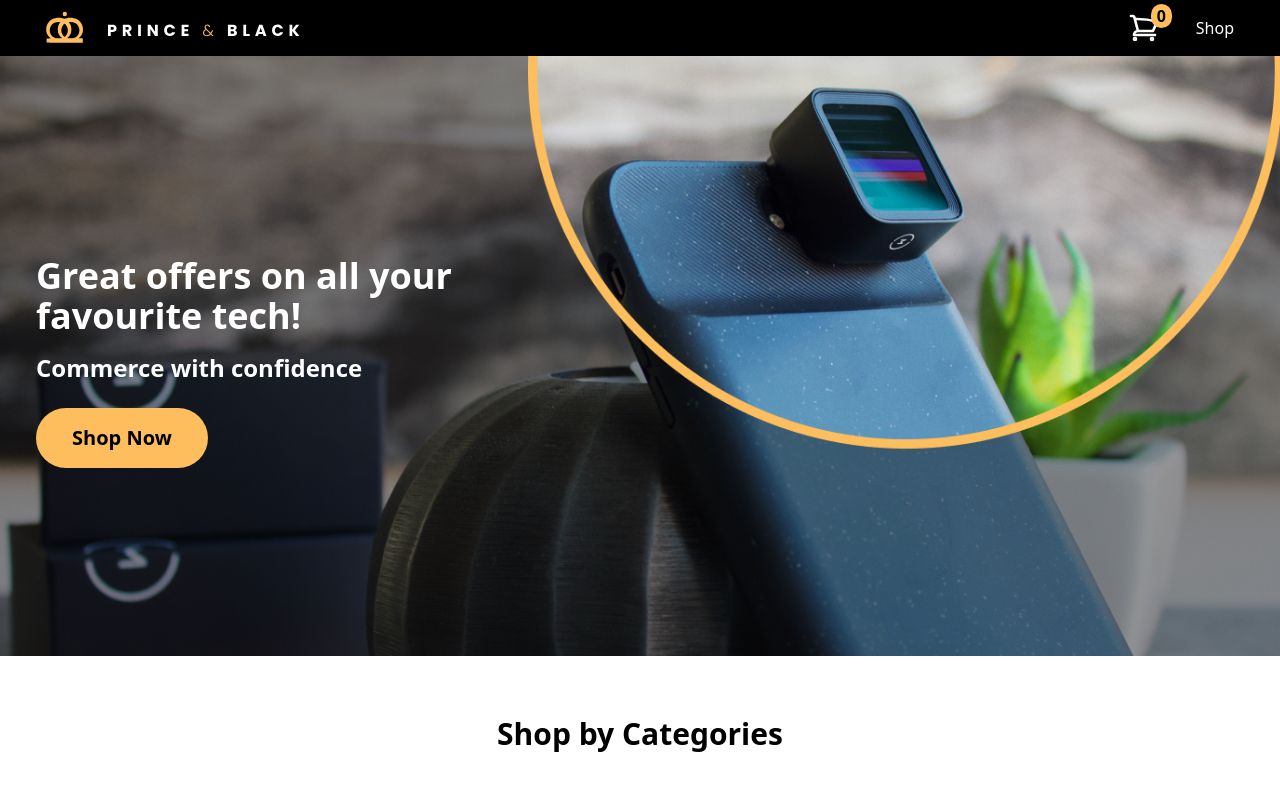
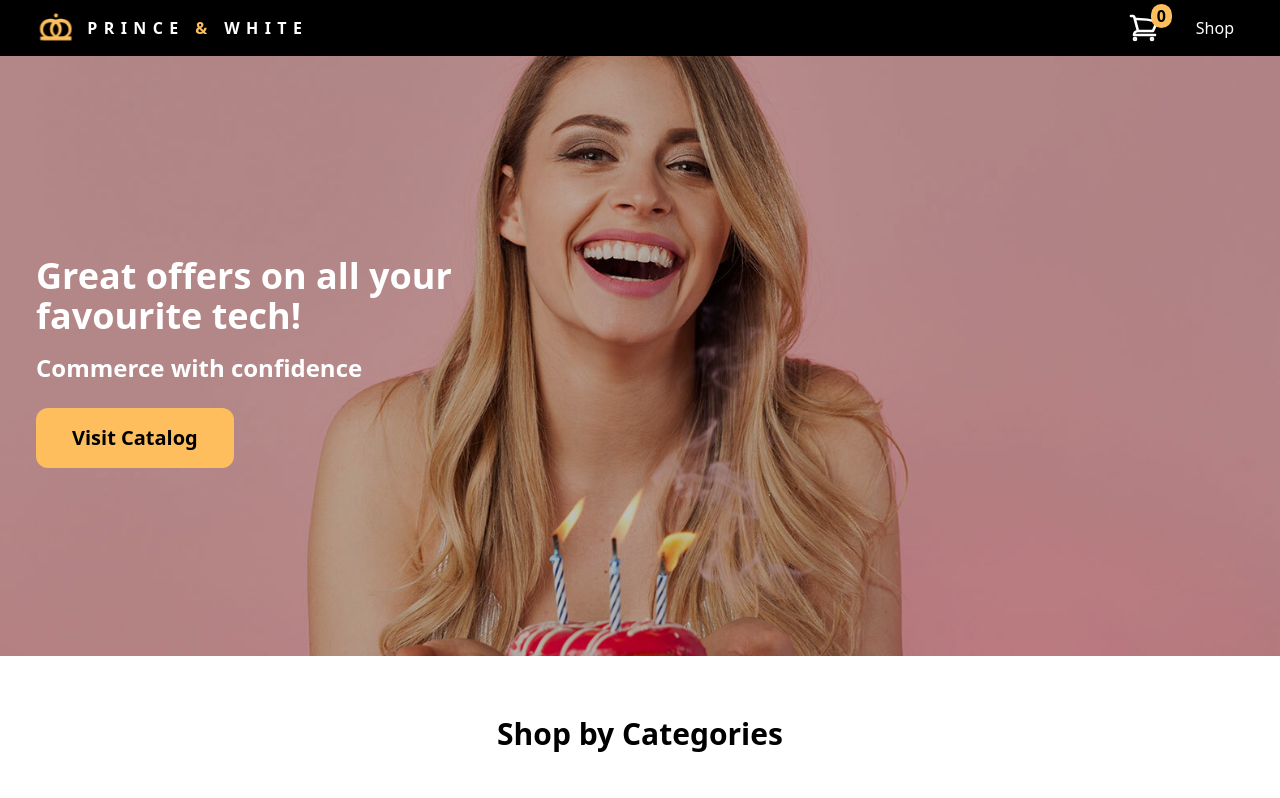
Before and after one commit to KabilashKumarREO/prince-and-black, a Next.js app: page / in a window 1280 px wide. Shown: the top 798 px of the page. Built offline with nearby package versions, Linux system fonts and the light colour scheme.

Commit message:
changed from P&B to P&W

```diff
--- a/components/Banner.jsx
+++ b/components/Banner.jsx
@@ -4,8 +4,8 @@ const Banner = () => {
   return (
     <section className="w-[100%] h-[400px] min-h-[400px] md:min-h-[600px] md:h-[600px] relative flex flex-col items-start">
       <img
-        className="absolute z-[-1] w-[100%] h-[400px] min-h-[400px] md:min-h-[600px] md:h-[600px] object-cover origin-center"
-        src="/assets/banner-1.png"
+        className="absolute z-[-1] w-[100%] h-[400px] min-h-[400px] md:min-h-[600px] md:h-[600px] object-cover origin-center brightness-75"
+        src="/assets/banner-2.png"
         alt="banner-1"
       />
       <div className="w-[100%] px-[24px] md:px-[36px] flex flex-col items-center md:items-start text-center md:text-left">
@@ -18,8 +18,8 @@ const Banner = () => {
           Commerce with confidence
         </h4>
         <Link href={"/products"}>
-          <button className="mt-[24px] text-xl font-semibold px-[36px] py-[16px] rounded-full bg-primary">
-            Shop Now
+          <button className="mt-[24px] text-xl font-bold px-[36px] py-[16px] rounded-xl bg-primary">
+            Visit Catalog
           </button>
         </Link>
       </div>
--- a/components/Navbar.jsx
+++ b/components/Navbar.jsx
@@ -24,11 +24,21 @@ const Navbar = () => {
   return (
     <nav className="sticky top-0 z-10 h-[56px] bg-dark w-[100%] text-light flex flex-row items-center justify-between px-[16px] md:px-[30px]">
       <Link href={"/"}>
-        <img
+        {/* <img
           src="/assets/logo.svg"
           alt="logo"
           className="cursor-pointer h-[28px] md:h-[37px]"
-        />
+        /> */}
+        <picture className="cursor-pointer h-[28px] md:h-[32px] w-auto flex flex-row items-center gap-[8px]">
+          <img
+            src="/assets/pw_logo.png"
+            alt="logo"
+            className="h-[28px] md:h-[32px]"
+          />
+          <h2 className="font-bold tracking-[0.4em] text-sm md:text-base">
+            PRINCE&nbsp;<span className="text-primary">&</span>&nbsp;WHITE
+          </h2>
+        </picture>
       </Link>
       <div className="flex flex-row items-center gap-[36px] mr-[16px]">
         {cartItems && (
```
Also changed, not shown: public/assets/banner-2.png (added), public/assets/pw_logo.png (added).
